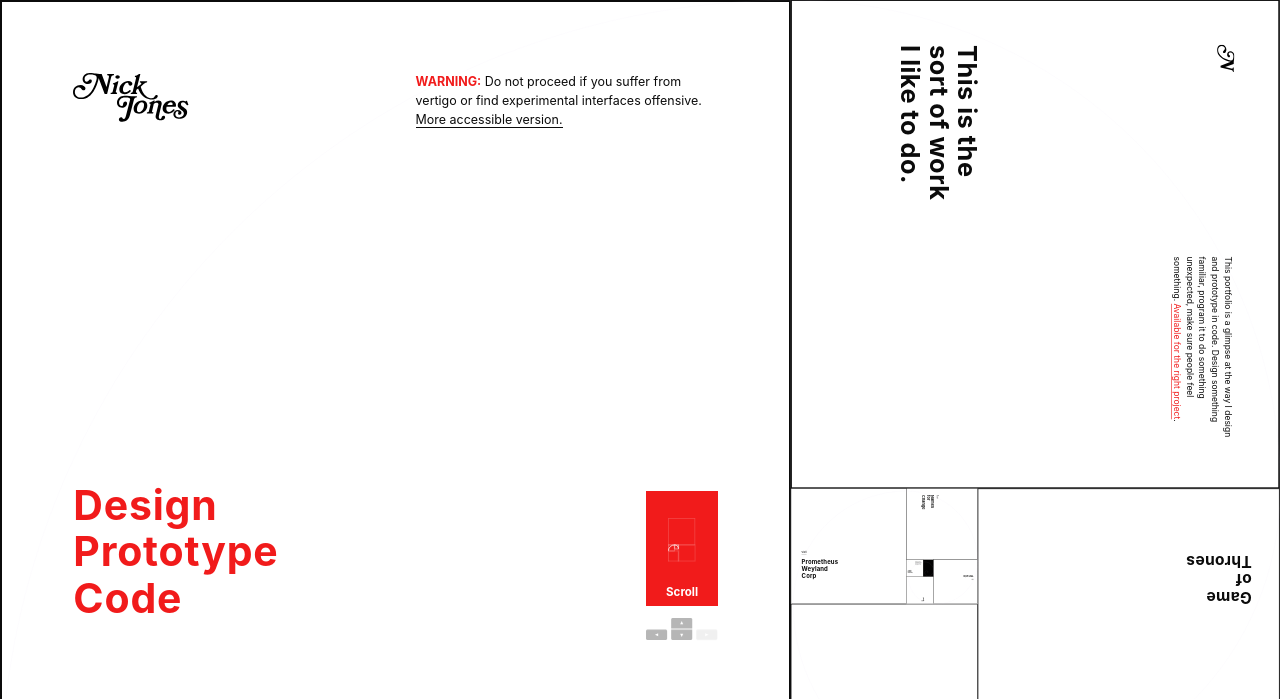
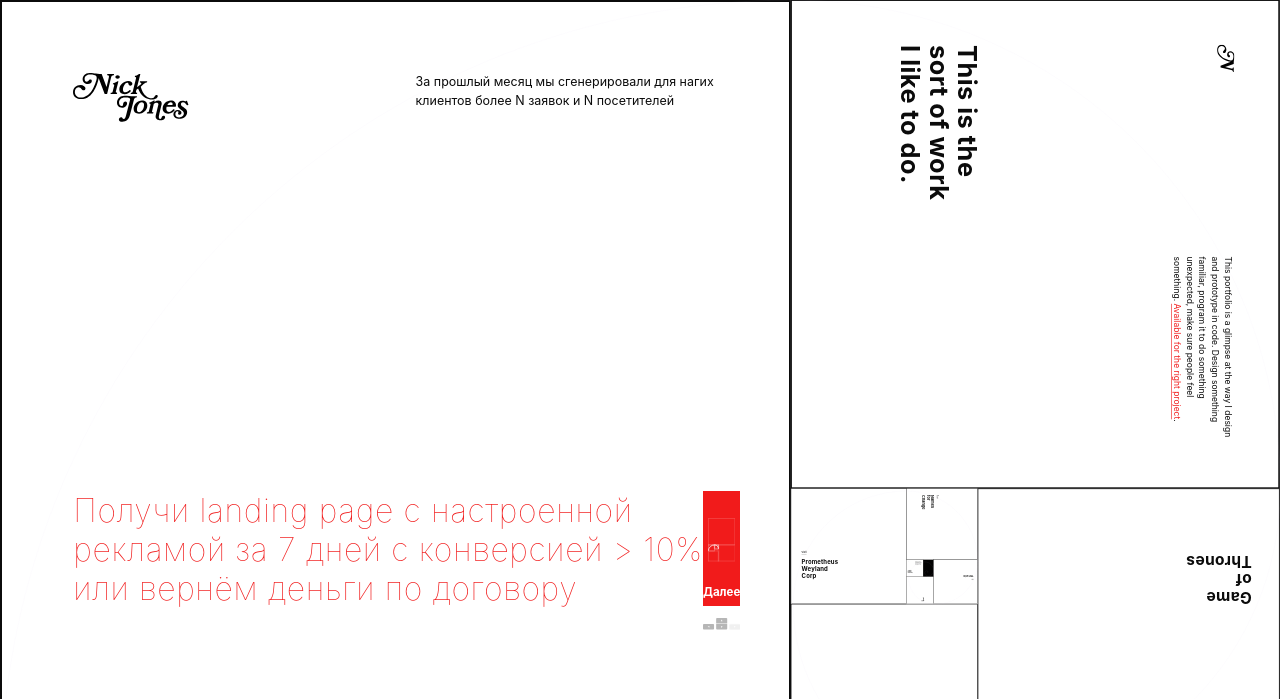
Before and after one commit to Kutlugbek/mysite, a plain HTML site: page order2/index.html in a window 1280 px wide. Shown: the top 699 px of the page. Drawn offline with Linux system fonts and the light colour scheme.

Commit message:
Update index.html

```diff
--- a/order2/index.html
+++ b/order2/index.html
@@ -204,15 +204,15 @@
               </g>
             </svg>
             <div class="w-phi2 m-r-1 ms-m-r-0 ms-w-phi3 bd-c-red l-h-m t-a-r">
-              <div class="t-a-l ms-f-s-body f-s-xxs"><span class="f-w-700 red">WARNING: </span> <br class="d-b ms-d-n">Do not proceed if you suffer from vertigo or find experimental interfaces offensive. <a href="#" class="js-skip bd-b"><span class="js-accessible">More</span> accessible version.</a>
+              <div class="t-a-l ms-f-s-body f-s-xxs">За прошлый месяц мы сгенерировали для нагих клиентов более N заявок и N посетителей
               </div>
             </div>
         </div>
         <div class="pos-a b-phi6 ms-t-phi2 l-0 w-100p d-f a-i-start j-c-between ms-p-b-phi6 p-l-phi6 p-r-phi6">
-          <h1 class="js-section-title h-phi5 d-f fx-c j-c-between f-s-xxxl ms-f-s-xl f-w-700">
-            <span class="js-section-title-word m-b-phi9 w-s-nw red">Design</span>
-            <span class="js-section-title-word m-b-phi9 w-s-nw red">Prototype</span>
-            <span class="js-section-title-word m-b-phi9 w-s-nw red">Code</span>
+          <h1 class="js-section-title h-phi5 f-w-100">
+            <span class="js-section-title-word w-s-nw red">Получи landing page с настроенной</span>
+            <span class="js-section-title-word w-s-nw red">рекламой за 7 дней с конверсией > 10%</span>
+            <span class="js-section-title-word w-s-nw red">или вернём деньги по договору</span>
           </h1>
           <div class="js-scroll f-s-xs bg-red w-phi3 ms-w-phi6 h-phi2 ms-h-phi5 p-t-phi5 ms-p-t-phi8 t-a-c cur-p">
             <svg class="w-phi5 ms-w-phi8 start" x="0px" y="0px" viewBox="0 0 37 59.25" enable-background="new 0 0 37 59.25" xml:space="preserve">
@@ -225,7 +225,7 @@
                 c0,12.2887-9.9613,22.25-22.2492,22.25c-7.5943,0-13.7507-6.1564-13.7507-13.7507L0.5,44.9983C0.5,40.3048,4.3048,36.5,8.9983,36.5
                 c2.9007,0.0008,5.2522,2.3523,5.2522,5.253" class="svg-spiral"></path>
             </svg>
-            <div class="p-t-phi9 f-s-s ms-f-s-xs f-w-700 white">Scroll</div>
+            <div class="p-t-phi9 f-s-s ms-f-s-xs f-w-700 white">Далее</div>
             <div class="js-arrow-keys pos-r d-n ms-d-b m-t-phi9 op-30">
               <svg class="w-100p" x="0px" y="0px"
                  viewBox="0 0 69.785 23.613" enable-background="new 0 0 69.785 23.613" xml:space="preserve">
```
